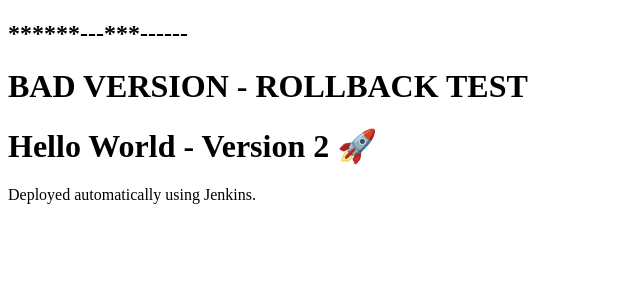
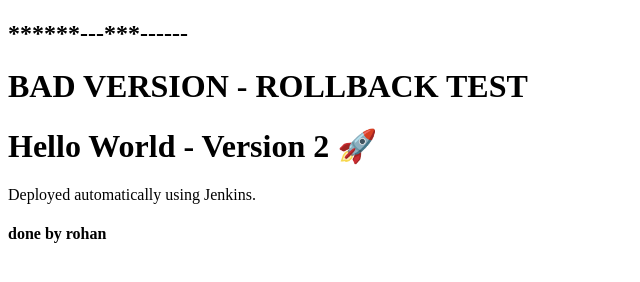
Before and after one commit to randroserohan/deploy, a plain HTML site: page hello.html in a window 1280 px wide. Shown: the whole page, without its empty margins (0-640 px from the left). Drawn offline with Linux system fonts and the light colour scheme.

Commit message:
test bad deployment

```diff
--- a/hello.html
+++ b/hello.html
@@ -8,5 +8,6 @@
 <h1>BAD VERSION - ROLLBACK TEST</h1>
     <h1>Hello World - Version 2 🚀</h1>
     <p>Deployed automatically using Jenkins.</p>
+    <h4>done by rohan </h4>
 </body>
 </html>
```
